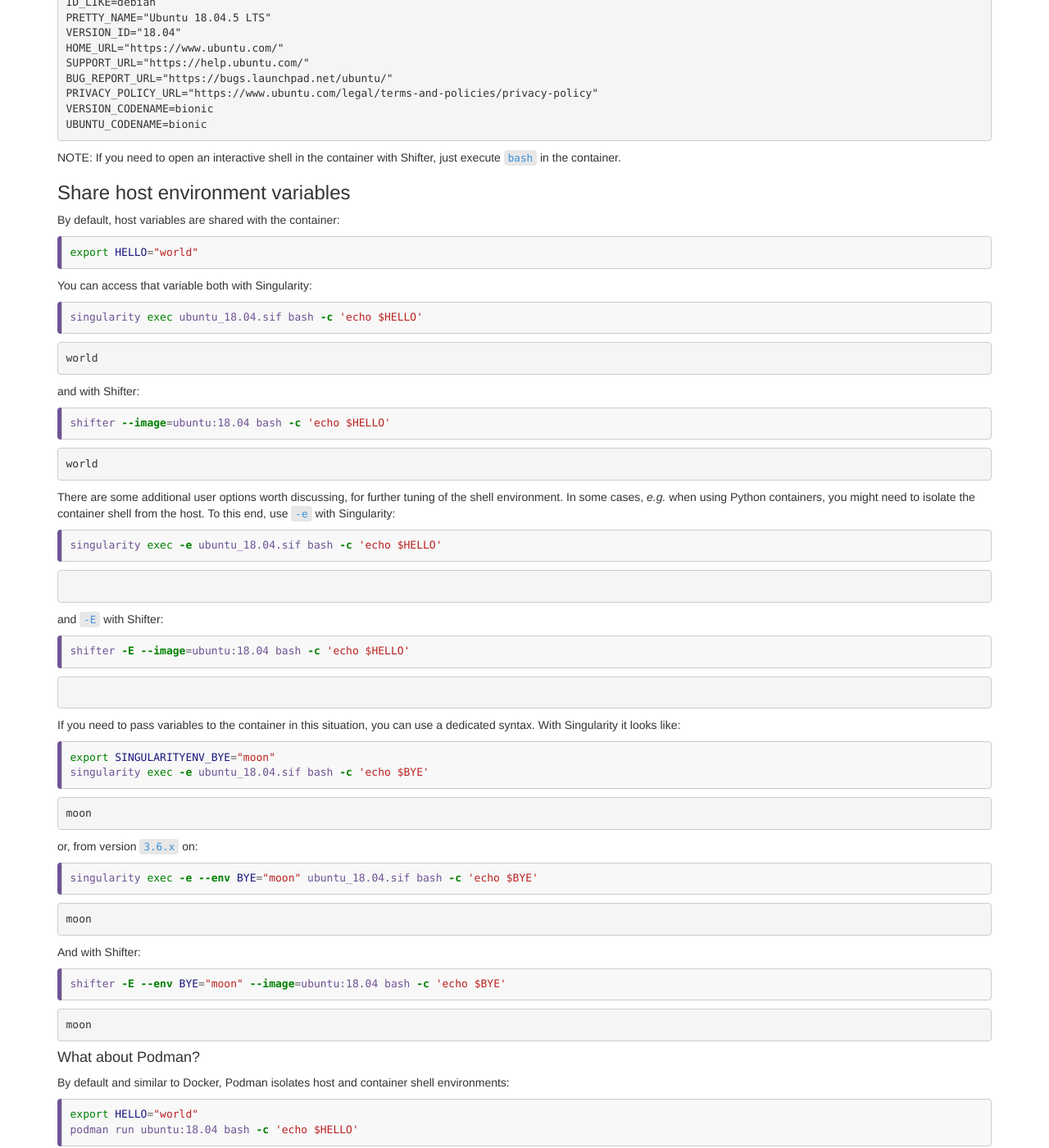
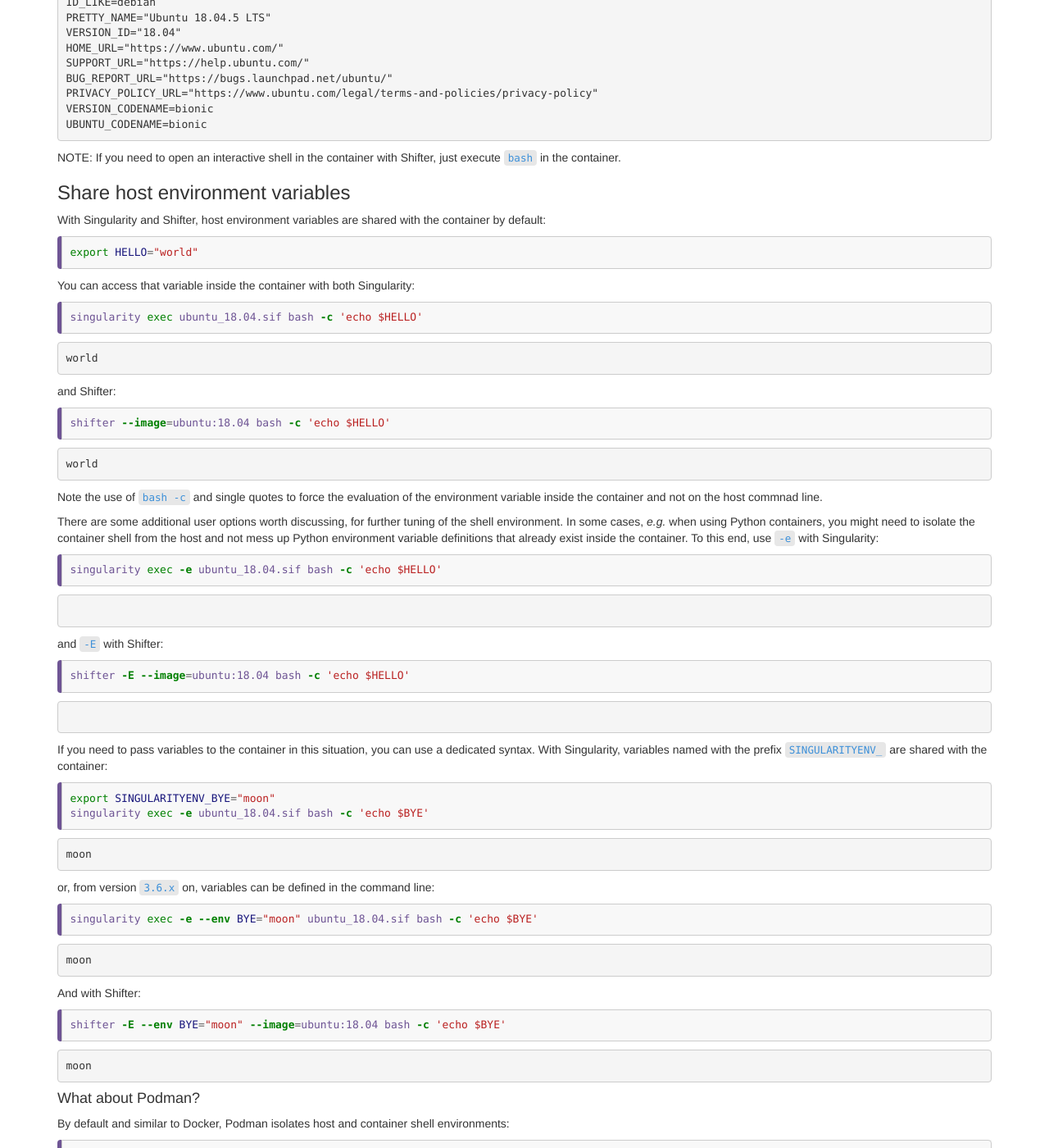
Before and after one commit to supercontainers/isc-tutorial, a Jekyll site: the page built from _episodes/13.sc.md, in a window 1280 px wide and 1400 px high, scrolled down 3048 px. Shown: the whole window at 82% size. Built offline with Jekyll 4.4.1, drawn with Linux system fonts in a browser that asks for light colours; some of the changed text lies outside the part shown.

Commit message:
Updating Deploy Containers

````diff
--- a/_episodes/13.sc.md
+++ b/_episodes/13.sc.md
@@ -102,7 +102,7 @@ VERSION_CODENAME=bionic
 UBUNTU_CODENAME=bionic
 ```
 
-Note how with Singularity the user in the container is the same as in the host machine.
+Note how with Singularity the user in the container is the same as in the host machine. Also note that the operating system information comes from the container and not from the host.
 
 Singularity has a dedicated syntax to open an interactive shell prompt in a container:
 
@@ -216,13 +216,13 @@ NOTE: If you need to open an interactive shell in the container with Shifter, ju
 
 ### Share host environment variables
 
-By default, host variables are shared with the container:
+With Singularity and Shifter, host environment variables are shared with the container by default:
 
 ```bash
 export HELLO="world"
 ```
 
-You can access that variable both with Singularity:
+You can access that variable inside the container with both Singularity:
 
 ```bash
 singularity exec ubuntu_18.04.sif bash -c 'echo $HELLO'
@@ -239,8 +239,9 @@ shifter --image=ubuntu:18.04 bash -c 'echo $HELLO'
 ```output
 world
 ```
+Note the use of `bash -c` and single quotes to force the evaluation of the environment variable inside the container and not on the host commnad line.
 
-There are some additional user options worth discussing, for further tuning of the shell environment.  In some cases, *e.g.* when using Python containers, you might need to isolate the container shell from the host.  To this end, use `-e` with Singularity:
+There are some additional user options worth discussing, for further tuning of the shell environment.  In some cases, *e.g.* when using Python containers, you might need to isolate the container shell from the host and not mess up Python environment variable definitions that already exist inside the container.  To this end, use `-e` with Singularity:
 
 ```bash
 singularity exec -e ubuntu_18.04.sif bash -c 'echo $HELLO'
@@ -258,7 +259,7 @@ shifter -E --image=ubuntu:18.04 bash -c 'echo $HELLO'
 
 ```
 
-If you need to pass variables to the container in this situation, you can use a dedicated syntax.  With Singularity it looks like:
+If you need to pass variables to the container in this situation, you can use a dedicated syntax.  With Singularity, variables named with the prefix `SINGULARITYENV_`  are shared with the container:
 
 ```bash
 export SINGULARITYENV_BYE="moon"
@@ -268,7 +269,7 @@ singularity exec -e ubuntu_18.04.sif bash -c 'echo $BYE'
 moon
 ```
 
-or, from version `3.6.x` on:
+or, from version `3.6.x` on, variables can be defined in the command line:
 
 ```bash
 singularity exec -e --env BYE="moon" ubuntu_18.04.sif bash -c 'echo $BYE'
````
Also changed, not shown: other parts of _episodes/13.sc.md (+2 -2 lines), 1 other file.
